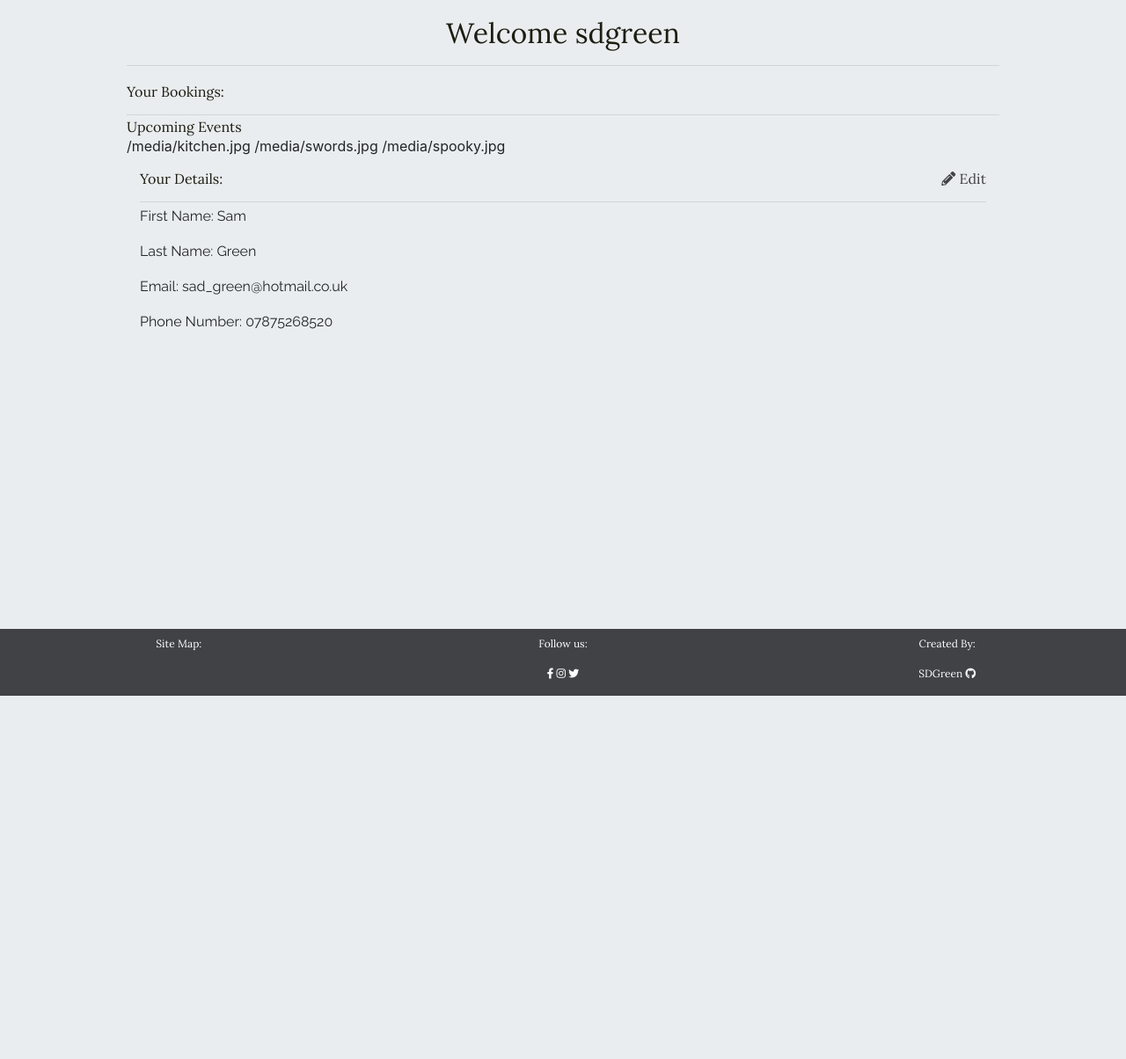
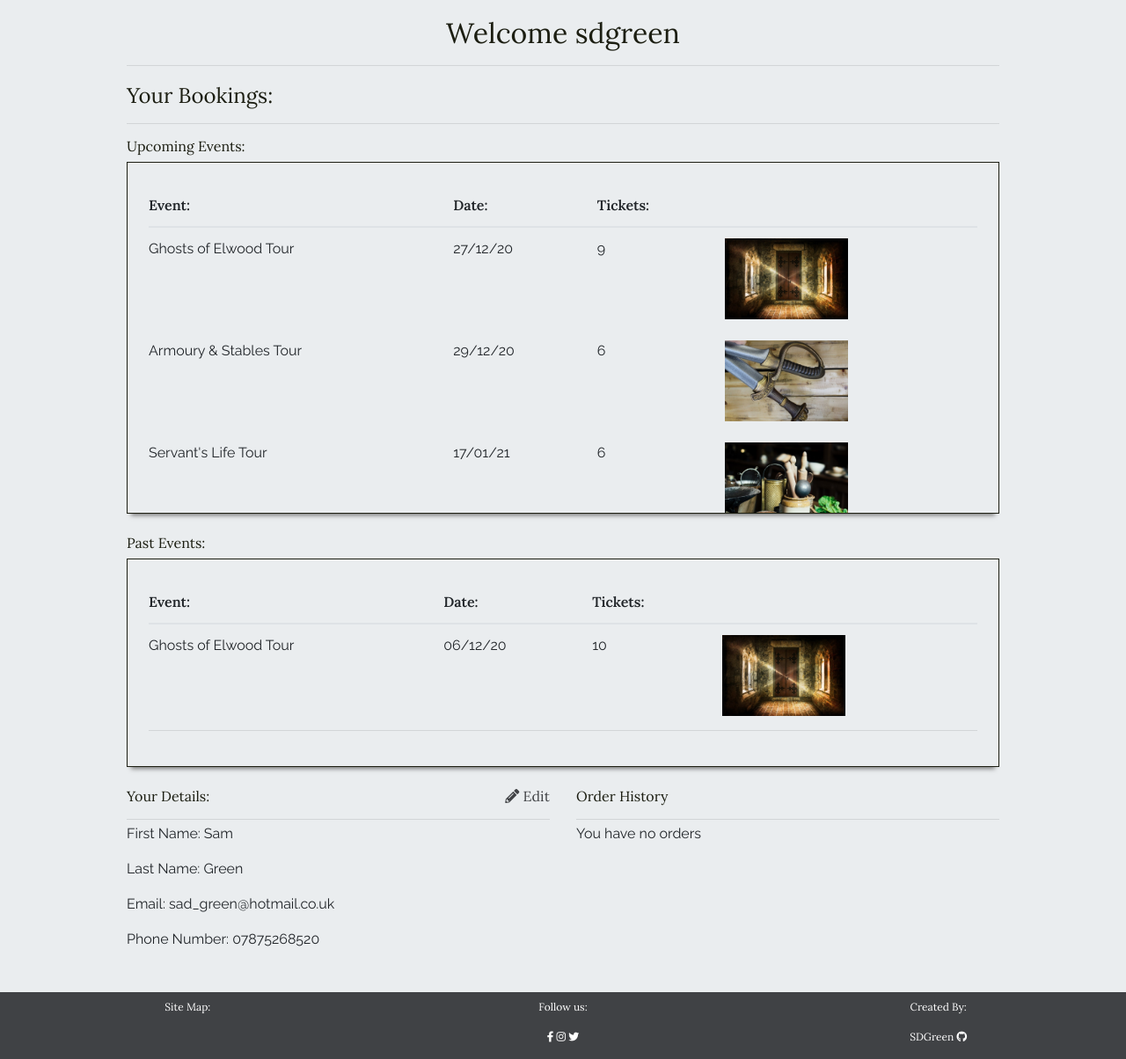
Before and after one commit to SDGreen/elwood-castle, a Django app: page /user/home/ in a window 1280 px wide. Shown: the part 85-1289 px from the top of the page at 88% size. Before the commit the page ends 876 px from the top, so only its background shows below. Run offline with Django 3.2, Linux system fonts and the light colour scheme; a user stored in the database is signed in; data comes from the database, SQL or seed files in the repository; both versions use the stored data as it was after the commit; some libraries are stand-ins or nearby versions; some web fonts are replaced.

Commit message:
bookings rendering to user profile page

```diff
--- a/checkout/templates/checkout/checkout_success.html
+++ b/checkout/templates/checkout/checkout_success.html
@@ -15,7 +15,7 @@
         <div class="row mt-1 mb-3">
             <div class="col-12 col-lg-8 mb-2 mb-lg-0">
                 <h5 class="heading-text text-m mb-2">The following events have been booked:</h5>
-                <div id="checkout-container" class="below-shadow p-4">
+                <div class="booking-container below-shadow p-4">
                     <table class="table mb-1 table-responsive-sm">
                         <thead class="heading-text text-m">
                             <tr>
--- a/events/templates/events/events.html
+++ b/events/templates/events/events.html
@@ -15,7 +15,6 @@
                     All Events
                 {% endif %}
             </h2>
-
         </div>
         <div class="col-12">
             <hr>
--- a/flat_pages/templates/flat_pages/index.html
+++ b/flat_pages/templates/flat_pages/index.html
@@ -5,6 +5,7 @@
 {% endblock %}
 
 {% block content %}
+<div id="block-content">
 <div id="image-overlay">
 
     <!-- Images proloaded here to prevent flashing on transition -->
@@ -29,6 +30,7 @@
         </div>
     </div>
 </div>
+</div>
 {% endblock %}
 
 {% block postload_js %}
--- a/static/css/style.css
+++ b/static/css/style.css
@@ -71,6 +71,8 @@ button:focus{
 header {
     background-color: #7D8BAD;
 }
+
+#small-page,
 .color-overlay,
 #block-content {
     background-color: #eaedef;
@@ -198,6 +200,10 @@ footer {
     background-color: #404245;
 }
 
+footer>.row {
+    margin: 0;
+}
+
 /*----------Toasts ----------------------*/
 
 #message-box{
@@ -245,9 +251,11 @@ footer {
 }
 
 /*----------Base template----------------*/
-
 #block-content{
     height: calc(100vh - 84px);
+}
+#small-page{
+    min-height: calc(100vh - 84px);
 }
 
 .wrapper{
@@ -384,11 +392,11 @@ fieldset {
 
 /*--------------Checkout Success---------*/
 
-#checkout-container .img-fluid{
+.booking-container .img-fluid{
     max-width: 140px;
 }
 
-#checkout-container{
+.booking-container{
     height: fit-content;
     max-height: 50vh;
     overflow: hidden;
@@ -412,6 +420,14 @@ fieldset {
 
 .form-control.is-invalid, .was-validated .form-control:invalid{
     border-color: #ff6961;
+}
+
+/*--------------user home----------*/
+
+.empty-box{
+    width: fit-content;
+    padding: 1em;
+    border: 1px solid #777;
 }
 
 
@@ -456,7 +472,7 @@ fieldset {
         padding-top: 84.4px;
     }
 
-    #checkout-container .img-fluid{
+    .booking-container .img-fluid{
     max-width: 140px;
     }
 }
--- a/templates/allauth/account/base.html
+++ b/templates/allauth/account/base.html
@@ -13,6 +13,7 @@
     </ul>
 </div>
 {% block content %}
+<div id="small-page">
 <div class="color-overlay">
     <div class="container-fluid guttered p-3">
         <div class="row pt-1 mb-2">
@@ -27,8 +28,9 @@
                 {% endblock %}
                 {% block extra_body %}
                 {% endblock %}
-                {% endblock %}
             </div>
         </div>
     </div>
 </div>
+</div>
+{% endblock %}
--- a/templates/base.html
+++ b/templates/base.html
@@ -105,7 +105,6 @@
                         </div>
                     </li>
                 </ul>
-
             </div>
         </nav>
     </header>
@@ -133,12 +132,12 @@
     {% endif %}
 
 
-    <div id="block-content">
+
         {% block content %}
         {% endblock %}
-    </div>
 
-    <footer>
+
+    <footer class="d-block">
         <div class="row heading-text text-s pt-2">
             <div class="col-4 text-center">
                 <p>Site Map:</p>
--- a/user_account/templates/user_account/user_home.html
+++ b/user_account/templates/user_account/user_home.html
@@ -1,6 +1,7 @@
 {% extends 'base.html' %}
 {% block content %}
 
+<div id="small-page">
 <div class="color-overlay">
     <div class="container-fluid guttered p-3">
         <div class="row pt-1 mb-2">
@@ -9,20 +10,96 @@
                 <hr class="mb-1">
             </div>
         </div>
-        <div class="row mt-1 mb-3">
+        <div class="row mt-1 mb-4">
             <div class="col-12">
-                <h2 class="heading-text color-title text-m mb-0">Your Bookings:</h2>
-                <hr class="mb-1">
+                <h2 class="heading-text color-title text-l mb-0">Your Bookings:</h2>
+                <hr>
             </div>
+            {% if no_bookings %}
             <div class="col-12">
-                <h2 class="heading-text color-title text-m mb-0">Upcoming Events</h2>
-            </div>
-            <div class="col-12">
-                {% for booking in upcoming_bookings %}
-                {{booking.event.image.url}}
-                {% endfor %}
+                <div class="empty-box below-shadow mx-auto text-center">
+                <h5 class="heading-text text-m mb-2">You have no bookings...</h5>
+                <a class="btn button heading-text text-m" href="{% url 'events' %}">See Events</a>
                 </div>
             </div>
+            {% else %}
+            <div class="col-12">
+                {% if upcoming_bookings %}
+                <h2 class="heading-text color-title text-m mb-2">Upcoming Events:</h2>
+
+                <div class="booking-container below-shadow p-4">
+                    <table class="table mb-1 table-responsive-sm">
+                        <thead class="heading-text text-m">
+                            <tr>
+                                <th scope="col">Event:</th>
+                                <th scope="col"></th>
+                                <th scope="col">Date:</th>
+                                <th scope="col">Tickets:</th>
+                                <th scope="col"></th>
+                            </tr>
+                        </thead>
+                        <tbody class="body-text text-m">
+                            {% for booking in upcoming_bookings %}
+                            <tr>
+                                <td colspan="2">
+                                    {{ booking.event }}
+                                </td>
+                                <td>
+                                    {{ booking.date|date:"d/m/y"}}
+                                </td>
+                                <td>{{ booking.ticket_quantity }}
+                                </td>
+                                <td class="d-none d-md-inline-block">
+                                    <img class="img-fluid" src="{{ booking.event.image.url }}" alt="{{ booking.event.name }}">
+                                </td>
+                            </tr>
+                            {% endfor %}
+                        </tbody>
+                    </table>
+                <hr class="mt-0 mb-3">
+                </div>
+                {% endif %}
+
+                {% if past_bookings %}
+                <h2 class="heading-text color-title text-m mt-4 mb-2">Past Events:</h2>
+
+                <div class="booking-container below-shadow p-4">
+                    <table class="table mb-1 table-responsive-sm">
+                        <thead class="heading-text text-m">
+                            <tr>
+                                <th scope="col">Event:</th>
+                                <th scope="col"></th>
+                                <th scope="col">Date:</th>
+                                <th scope="col">Tickets:</th>
+                                <th scope="col"></th>
+                            </tr>
+                        </thead>
+                        <tbody class="body-text text-m">
+                            {% for booking in past_bookings %}
+                            <tr>
+                                <td colspan="2">
+                                    {{ booking.event }}
+                                </td>
+                                <td>
+                                    {{ booking.date|date:"d/m/y"}}
+                                </td>
+                                <td>{{ booking.ticket_quantity }}
+                                </td>
+                                <td class="d-none d-md-inline-block">
+                                    <img class="img-fluid" src="{{ booking.event.image.url }}" alt="{{ booking.event.name }}">
+                                </td>
+                            </tr>
+                            {% endfor %}
+                        </tbody>
+                    </table>
+                <hr class="mt-0 mb-3">
+                </div>
+                {% endif %}
+            </div>
+            {% endif %}
+        </div>
+        <div class="row mt-1 mb-3">
+            <div class="col-12 col-sm-6 p-0 pl-sm-0">
             <div class="col-12">
                 <h2 class="heading-text color-title text-m mb-0">Your Details: <span class="text-link float-right"><i
                             class="fas fa-pencil-alt"></i> Edit</span></h2>
@@ -39,6 +116,19 @@
                     phone number not saved.{% endif %}</p>
             </div>
             </div>
+            <div class="col-12 col-sm-6 p-0 pr-sm-0">
+            <div class="col-12">
+                <h2 class="heading-text color-title text-m mb-0">Order History</h2>
+                <hr class="mb-1">
+            </div>
+            <div class="col-12 body-text">
+                <div>
+                    <p>You have no orders</p>
+                </div>
+            </div>
+            </div>
+        </div>
+    </div>
 </div>
 </div>
 {% endblock %}
--- a/user_account/views.py
+++ b/user_account/views.py
@@ -24,14 +24,19 @@ def user_home(request):
                                    can fix this for you""")
         return redirect(reverse('events'))
 
+    no_bookings = False
+    if not bookings:
+        no_bookings = True
+
     today = datetime.datetime.today()
-    upcoming_bookings = bookings.filter(date__gte=today)
+    upcoming_bookings = bookings.filter(date__gte=today).order_by("date")
     past_bookings = bookings.filter(date__lt=today)
 
     context = {
         'useraccount': useraccount,
         'upcoming_bookings': upcoming_bookings,
         'past_bookings': past_bookings,
+        'no_bookings': no_bookings
     }
 
     return render(request, 'user_account/user_home.html', context)
```
Also changed, not shown: db.sqlite3. Lines whose indentation alone changed are shown as unchanged.
